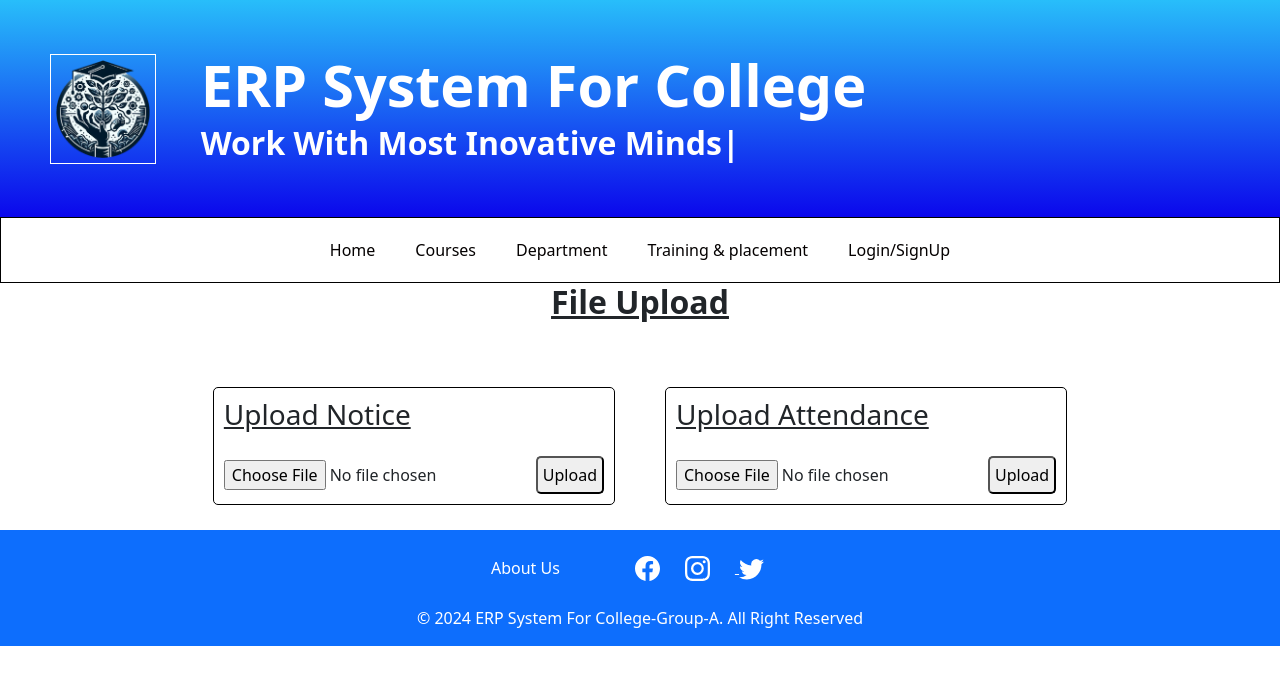
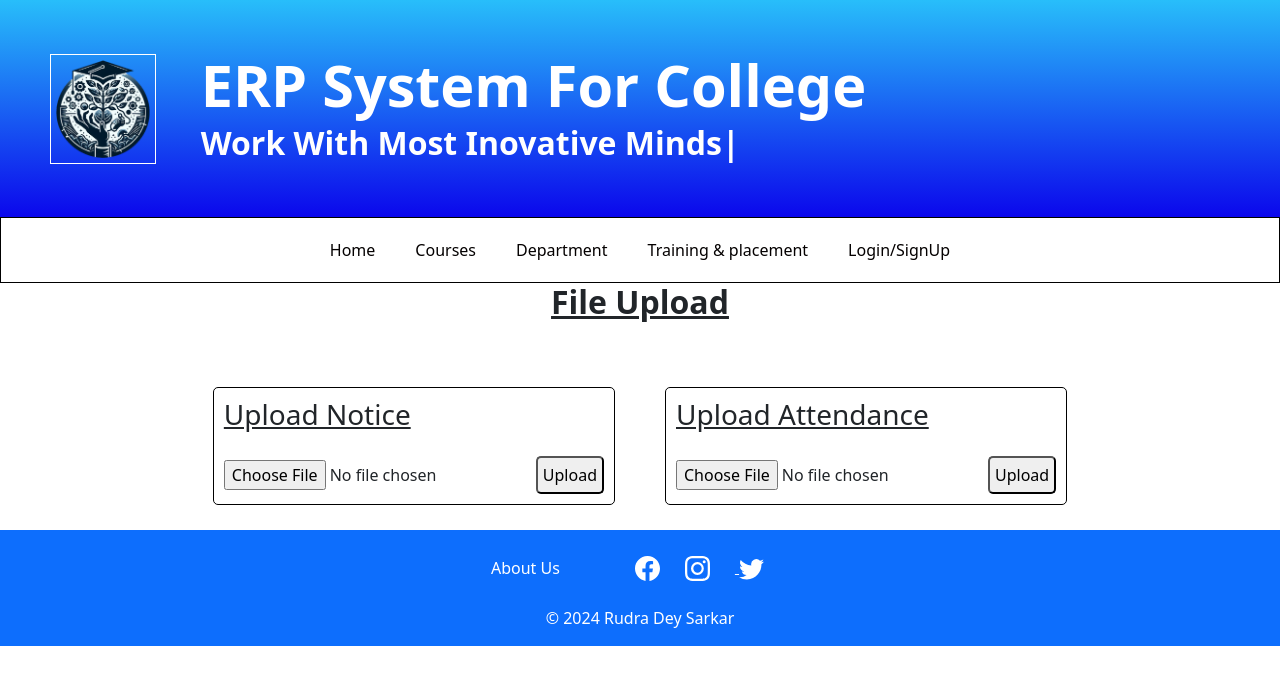
Before and after one commit to Rudra-Dey-Sarkar/College-ERP-System-Updated, a React (Create React App) app in the folder Main/Frontend/: page /fileupload in a window 1280 px wide. Shown: the top 684 px of the page. Built offline with nearby package versions, Linux system fonts and the light colour scheme.

Commit message:
Update Footer.js

```diff
--- a/Main/Frontend/src/Components/Footer/Footer.js
+++ b/Main/Frontend/src/Components/Footer/Footer.js
@@ -16,7 +16,7 @@ function Footer() {
       </div>
       </div>
 
-    <p>&#169; 2024 ERP System For College-Group-A. All Right Reserved</p>
+    <p>&#169; 2024 Rudra Dey Sarkar</p>
   </footer>
   </div>
   )
```
